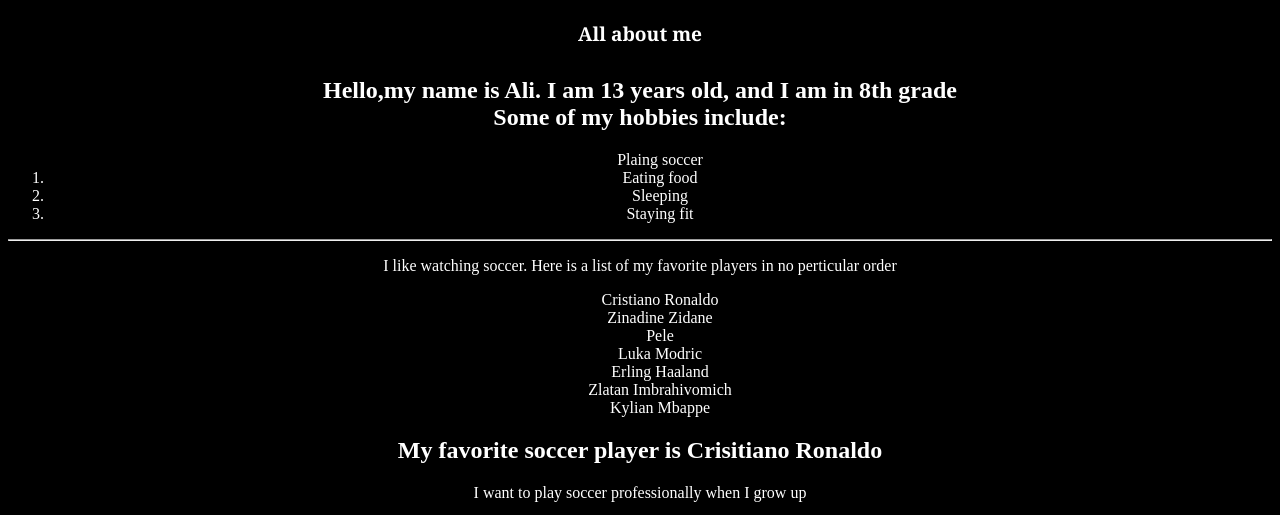
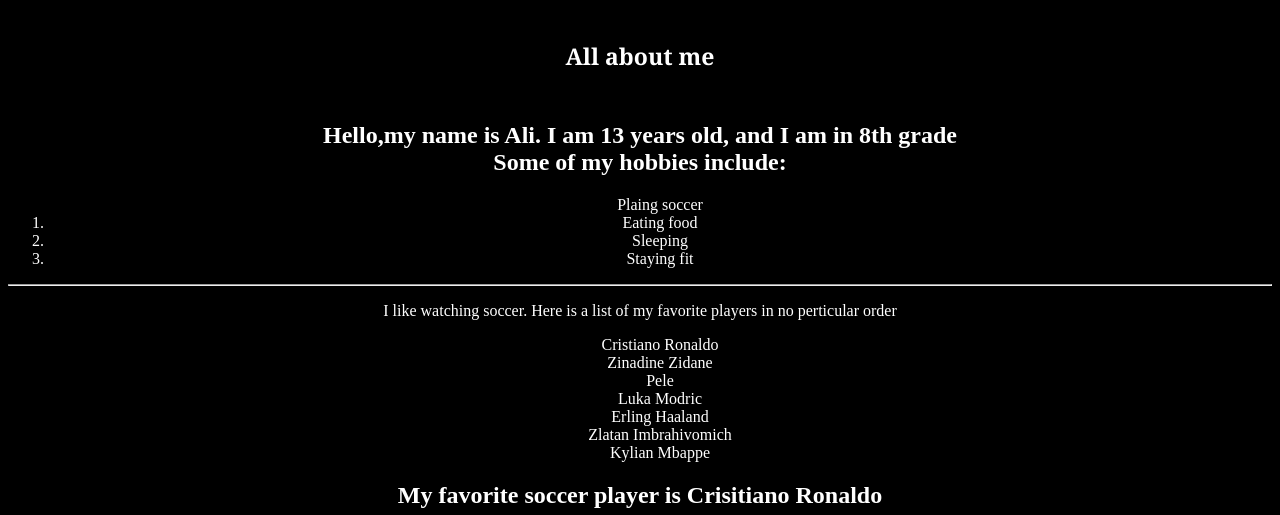
Before and after one commit to Jimithy-bob/Personal-Page, a plain HTML site: page index.html in a window 1280 px wide. Shown: the top 515 px of the page. Drawn offline with Linux system fonts and the light colour scheme.

Commit message:
Update index.html

```diff
--- a/index.html
+++ b/index.html
@@ -37,7 +37,11 @@
   </style>
 
 <body style= "text-align:center;">
-<div class="section">
+
+<div>
+
+<h1 class="section">
+   <text-align=center;>
   <h1>All about me</h1>
 
   </div>
```
